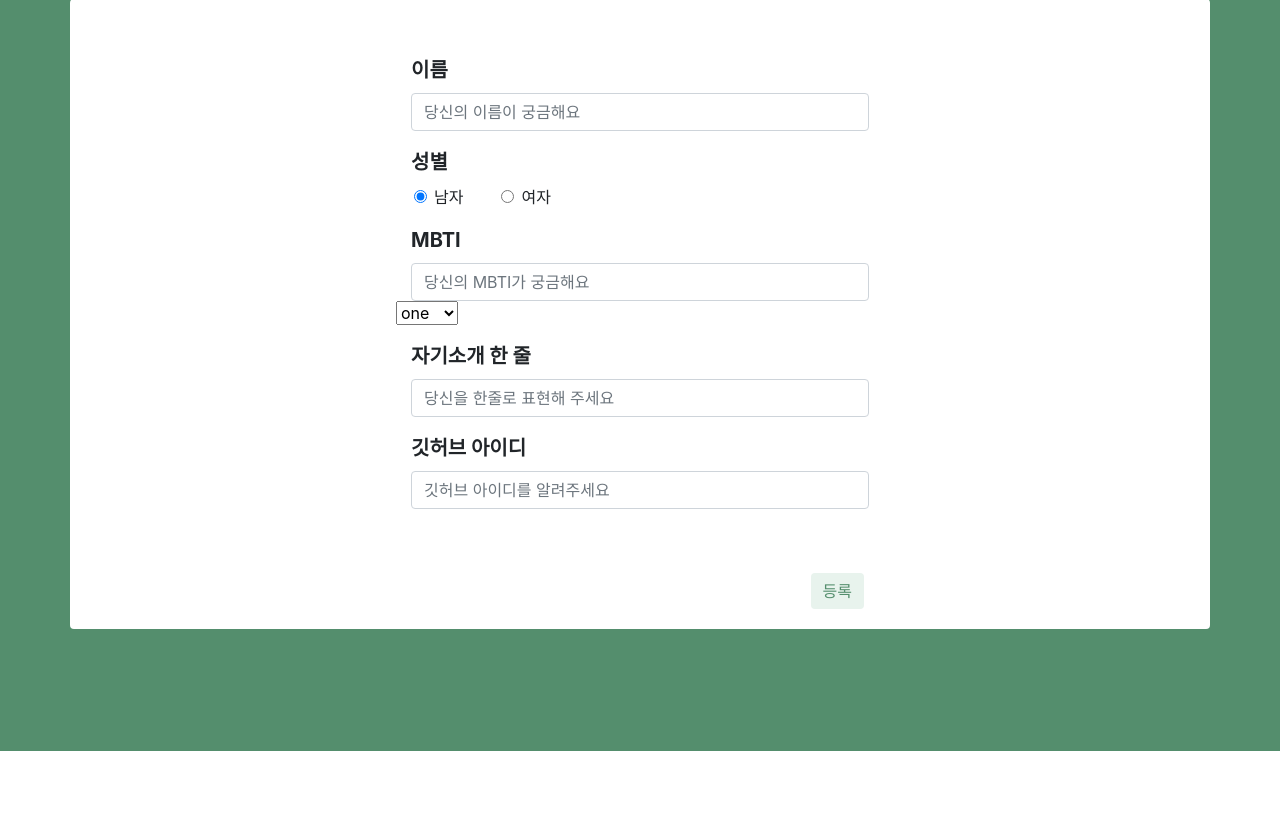
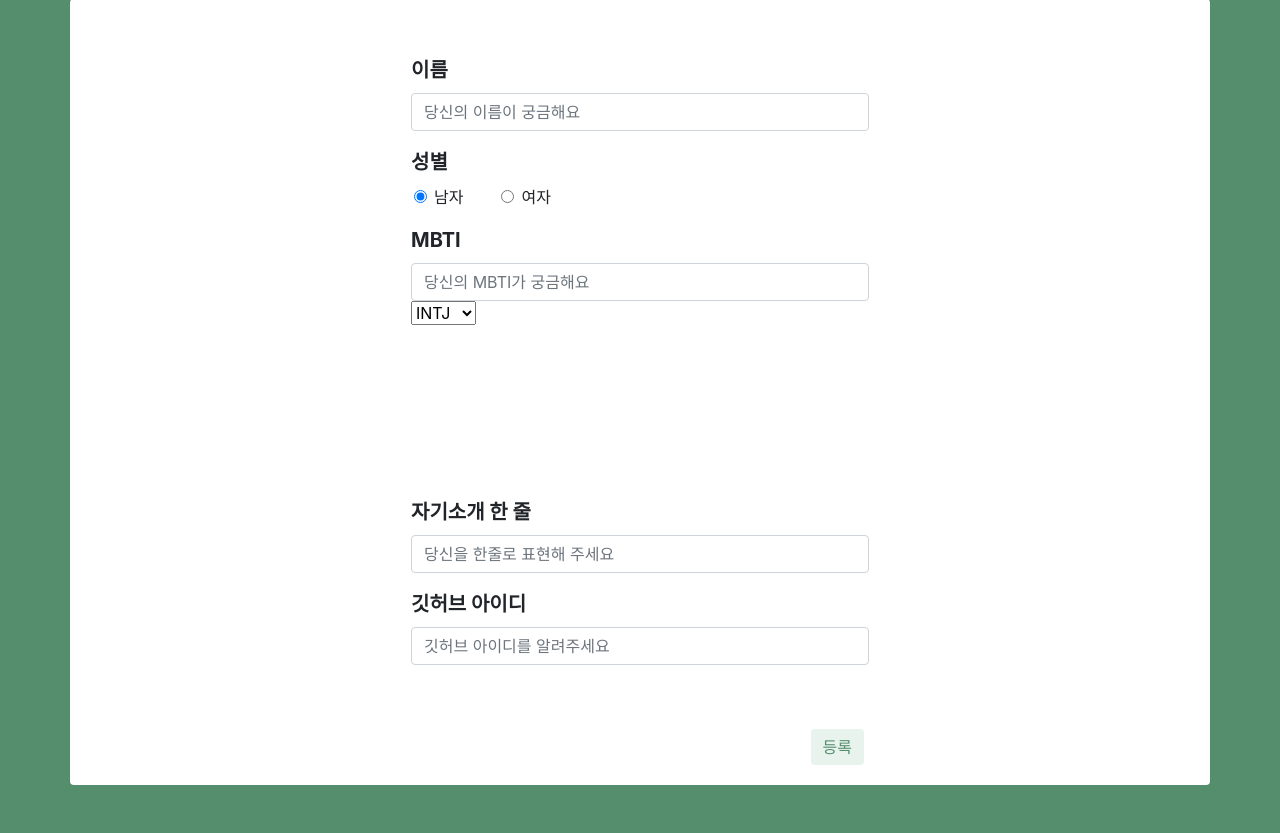
Before and after one commit to SWJungle4thWeek00/jgself, a Flask app: page /upload in a window 1280 px wide. Shown: the part 49-882 px from the top of the page. Before the commit the page ends 800 px from the top, so only its background shows below. Run offline with Flask 2, Linux system fonts and the light colour scheme; some libraries are stand-ins or nearby versions.

Commit message:
[Feat] Add MBTI image

```diff
--- a/templates/upload.html
+++ b/templates/upload.html
@@ -157,9 +157,20 @@
         function postContent() {
             let name = $("#post-name").val();
             var sex = $('input[name="radioSex"]:checked').val();
-            let mbti = $("#post-mbti").val();
             let intro = $("#post-intro").val();
             let git_address = $("#post-git-id").val();
+
+            $("select[name=sb_mbti]").change(function () {
+                alert($("select[name=sb_mbti] option:selected").text())
+                console.log($(this).val()); //value값 가져오기
+                console.log($("select[name=sb_mbti] option:selected").text()); //text값 가져오기
+
+                var img_src = '../static/' + $(this).val() + '.png';
+
+                $('#style-img').attr('src', img_src)
+
+            });
+
 
             $.ajax({
                 type: "POST", // POST 방식으로 요청하겠다.
@@ -167,7 +178,6 @@
                 data: {
                     name_client: name,
                     sex_client: sex,
-                    mbti_client: mbti,
                     intro_client: intro,
                     git_id_client: git_address,
                 },
@@ -181,10 +191,8 @@
                     }
                 }
             })
-            alert(name + sex + mbti + intro + git_address);
+            alert(name + sex  + intro + git_address);
         }
-
-
 
     </script>
 
@@ -218,13 +226,27 @@
                     <div class="row mt-3">
                         <div class="col-md-12"><label class="labels">MBTI</label><input type="text" id='post-mbti'
                                 class="form-control" placeholder="당신의 MBTI가 궁금해요" value="">
+                                <select id='style-select' class='centered' name="sb_mbti">
+                                    <option value="INTJ">INTJ</option>
+                                    <option value="INTP">INTP</option>
+                                    <option value="ENTJ">ENTJ</option>
+                                    <option value="ENTP">ENTP</option>
+                                    <option value="INFJ">INFJ</option>
+                                    <option value="INFP">INFP</option>
+                                    <option value="ENFJ">ENFJ</option>
+                                    <option value="ENFP">ENFP</option>
+                                    <option value="ISTJ">ISTJ</option>
+                                    <option value="ISFJ">ISFJ</option>
+                                    <option value="ESTJ">ESTJ</option>
+                                    <option value="ESFJ">ESFJ</option>
+                                    <option value="ISTP">ISTP</option>
+                                    <option value="ISFP">ISFP</option>
+                                    <option value="ESTP">ESTP</option>
+                                    <option value="ESFP">ESFP</option>
+                                </select>
                         </div>
                         <div>
-                            <select name="location">
-                                <option value="1">one</option>
-                                <option value="2">two</option>
-                                <option value="3">three</option>
-                            </select>
+                            <img id='style-img' class = 'centered' crossorigin="anonymous" height=256></img>
                         </div>
                         <div id="output">
                         </div>
```
Also changed, not shown: static/esfj.png (added), static/esfp.png (added).
